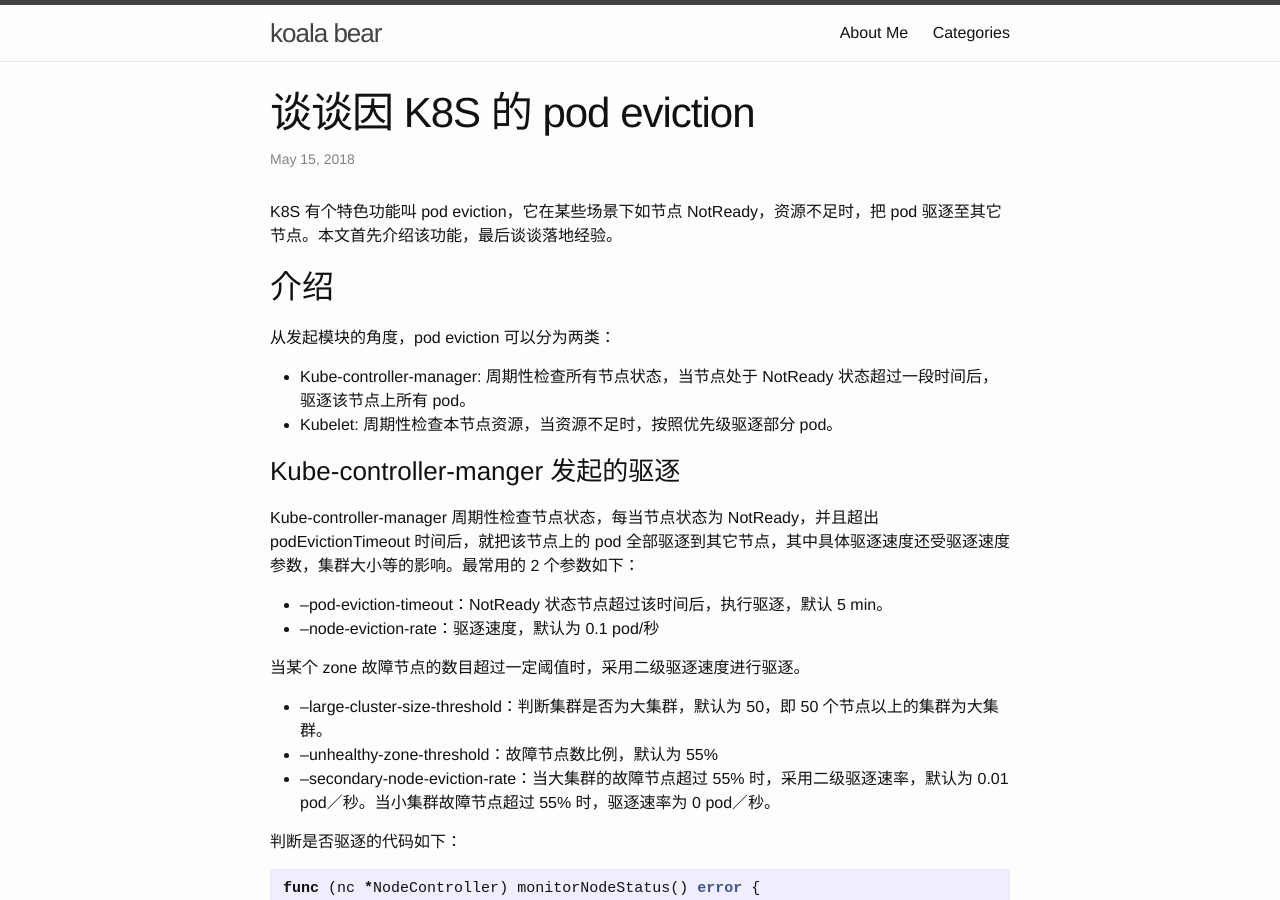
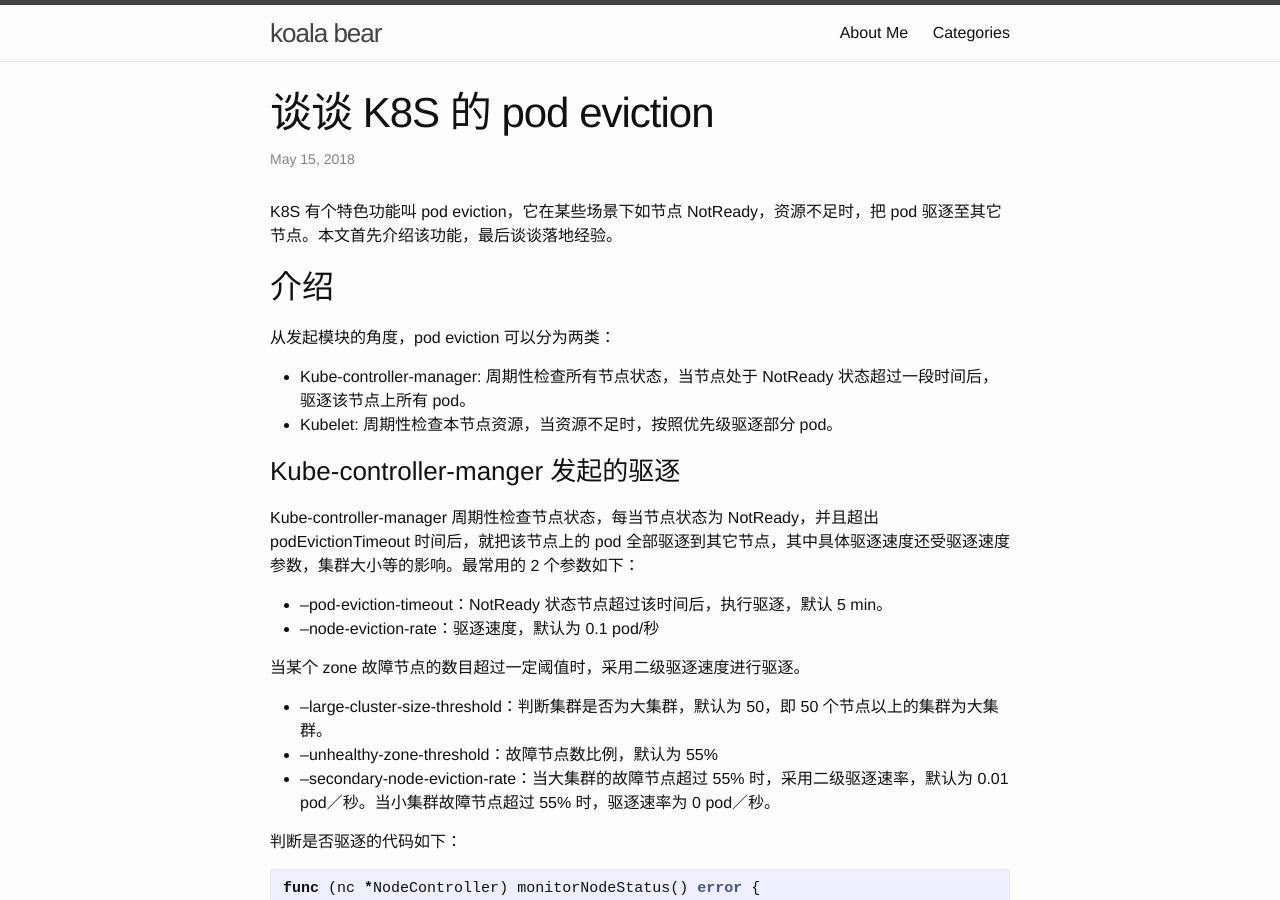
Before and after one commit to DeliangFan/deliangfan.github.io, a Jekyll site: the page built from _posts/2018-05-15-node_eviction.markdown, in a window 1280 px wide and 900 px high. Built offline with Jekyll 4.4.1, drawn with Linux system fonts in a browser that asks for light colours; comment, search, counter and statistics services are not loaded; some of the changed text lies outside the part shown.

Commit message:
update node eviction

```diff
--- a/_posts/2018-05-15-node_eviction.markdown
+++ b/_posts/2018-05-15-node_eviction.markdown
@@ -1,6 +1,6 @@
 ---
 layout: post
-title:  "谈谈因 K8S 的 pod eviction"
+title:  "谈谈 K8S 的 pod eviction"
 categories: Kubernetes
 ---
 
```
Also changed, not shown: other parts of _posts/2018-05-15-node_eviction.markdown (+1 -1 lines).
